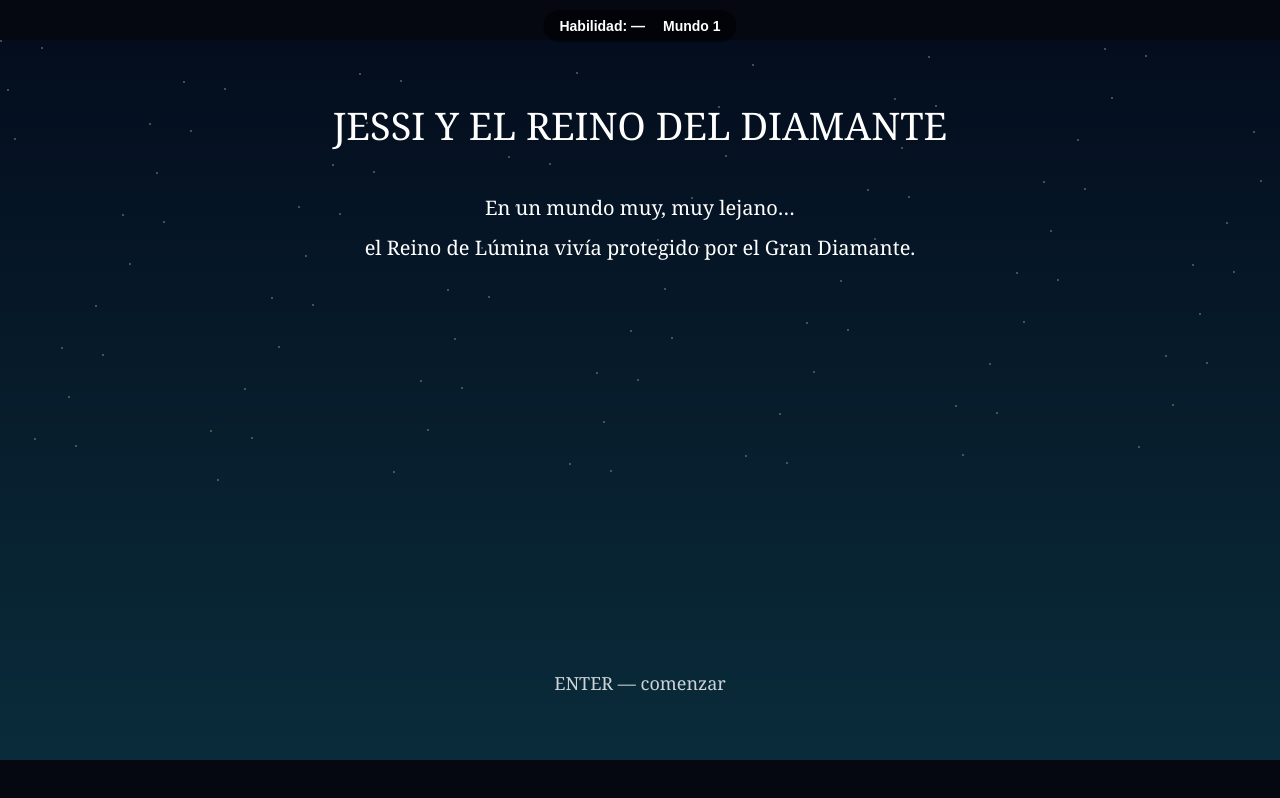
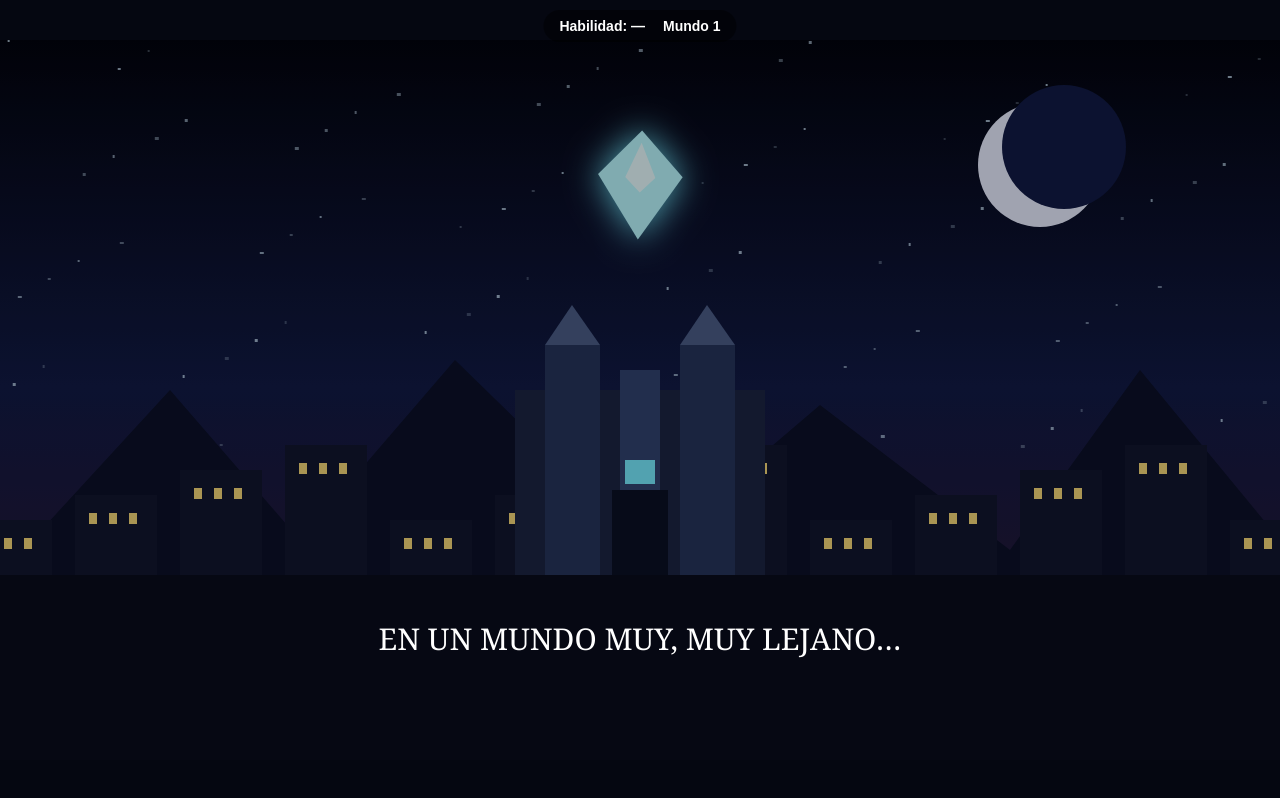
Before and after one commit to casamordiskitos/jessi-reino-diamante, a website: page www/index.html in a window 1280 px wide. Drawn offline with Linux system fonts and the light colour scheme; animation ran at ten frames a second.

Commit message:
Add files via upload

```diff
--- a/www/index.html
+++ b/www/index.html
@@ -2,7 +2,7 @@
 <html lang="es">
 <head>
 <meta charset="utf-8"><meta name="viewport" content="width=device-width,initial-scale=1,viewport-fit=cover">
-<title>Jessi y el Reino del Diamante — V2.0</title>
+<title>Jessi y el Reino del Diamante — V3.3</title>
 <style>
 html,body{margin:0;height:100%;overflow:hidden;background:#050711;color:#fff;font-family:system-ui,Arial}
 body{display:flex;align-items:center;justify-content:center}
@@ -20,12 +20,27 @@ canvas{width:min(100vw,1280px);height:auto;max-height:100vh;image-rendering:auto
 <script>
 const c=document.getElementById('game'),ctx=c.getContext('2d'),W=1280,H=720;
 setTimeout(()=>document.getElementById('loading').style.display='none',900);
-document.documentElement.style.touchAction='none';
+document.documentElement.style.touchAction='none';document.body.style.touchAction='none';
 const K={};let scene='intro',tick=0,world=0,score=0,crystals=0,lives=3,shake=0,msg='',msgT=0,particles=[],power=0,keysCollected=0;
 addEventListener('keydown',e=>{K[e.key.toLowerCase()]=true;if([' ','arrowup'].includes(e.key.toLowerCase()))e.preventDefault();if(e.key==='Enter')startAction()});
 addEventListener('keyup',e=>K[e.key.toLowerCase()]=false);
 document.querySelectorAll('.b').forEach(b=>{let k=b.dataset.k;b.onpointerdown=()=>K[k]=1;b.onpointerup=()=>K[k]=0;b.onpointerleave=()=>K[k]=0});
-function startAction(){if(scene==='intro'||scene==='title'||scene==='gameover'){scene='play';newLevel()}}
+// Control táctil de las pantallas de inicio/fin.
+// La versión anterior solo respondía a ENTER; ahora un toque en la pantalla también continúa.
+c.addEventListener('pointerdown', e=>{
+  if(scene==='intro'||scene==='title'||scene==='gameover'){
+    e.preventDefault();
+    startAction();
+  }
+},{passive:false});
+c.addEventListener('touchstart', e=>{
+  if(scene==='intro'||scene==='title'||scene==='gameover'){
+    e.preventDefault();
+    startAction();
+  }
+},{passive:false});
+
+function startAction(){if(scene==='intro'){scene='title';tick=0;return} if(scene==='title'||scene==='gameover'){scene='play';newLevel()}}
 const hero={x:90,y:540,w:38,h:58,vx:0,vy:0,on:false,dir:1,inv:0};
 let platforms=[],enemies=[],items=[],portal={},boss={};
 function newLevel(){
@@ -44,7 +59,7 @@ function newLevel(){
 function hit(a,b){return a.x<b.x+b.w&&a.x+a.w>b.x&&a.y<b.y+b.h&&a.y+a.h>b.y}
 function fx(x,y,n=12){for(let i=0;i<n;i++)particles.push({x,y,vx:(Math.random()-.5)*8,vy:(Math.random()-.7)*8,life:30+Math.random()*40,s:2+Math.random()*4})}
 function update(){
- if(scene==='intro'){tick++;return}
+ if(scene==='intro'){tick++;if(tick>900){scene='title';tick=0}return}
  if(scene==='title'||scene==='gameover')return;
  if(scene==='ending'){tick++;updateFX();return}
  if(scene==='boss'){updateBoss();updateFX();return}
@@ -89,25 +104,125 @@ function sky(){
 }
 function draw(){
  ctx.save();if(shake){ctx.translate((Math.random()-.5)*shake,(Math.random()-.5)*shake);shake--}sky();
- if(scene==='intro')intro();else if(scene==='title')title();else if(scene==='play')worldDraw();else if(scene==='boss'){worldDraw();bossDraw()}else if(scene==='ending')ending();else gameover();
+ if(scene==='intro')cinematicIntro();else if(scene==='title')title();else if(scene==='play')worldDraw();else if(scene==='boss'){worldDraw();bossDraw()}else if(scene==='ending')ending();else gameover();
  ctx.restore();
 }
-function intro(){
- ctx.fillStyle='rgba(0,0,0,.5)';ctx.fillRect(0,0,W,H);txt('JESSI Y EL REINO DEL DIAMANTE',640,100,38);
- const L=[
- 'En un mundo muy, muy lejano…',
- 'el Reino de Lúmina vivía protegido por el Gran Diamante.',
- 'Pero un tirano surgió de las sombras, conquistó sus tierras',
- 'y convirtió sus ciudades en ruinas.',
- 'Jessica, comandante de la Resistencia, vio caer su mundo.',
- 'Entonces juró recuperar el Tesoro Real y devolverle su esplendor.',
- 'Sin saber que al final de su aventura encontraría algo',
- 'mucho más valioso que todo el oro del reino…'
- ];let n=Math.min(L.length,Math.floor(tick/48)+1);for(let i=0;i<n;i++)txt(L[i],640,175+i*40,20);
- txt('ENTER — comenzar',640,650,18,.8)
+function cinematicIntro(){
+  // Cinemática de apertura: 15 s aprox., totalmente dibujada en el canvas.
+  // No necesita vídeo externo ni conexión a Internet.
+  const t=tick, sec=t/60;
+  const fade=Math.min(1,t/45,Math.max(0,(900-t)/55));
+  ctx.save();
+  const g=ctx.createLinearGradient(0,0,0,H);
+  g.addColorStop(0,'#02030d');g.addColorStop(.48,'#111a45');g.addColorStop(1,'#30152f');
+  ctx.fillStyle=g;ctx.fillRect(0,0,W,H);
+
+  // Estrellas y movimiento de cámara.
+  for(let i=0;i<85;i++){
+    const x=(i*173+(t*(.15+i%3*.08)))%W;
+    const y=(i*79)%430;
+    const a=.25+.5*(.5+.5*Math.sin(t*.035+i));
+    ctx.fillStyle=`rgba(210,235,255,${a})`;ctx.fillRect(x,y,2+(i%3),2+(i%2));
+  }
+  // Luna.
+  ctx.fillStyle='#e8ecff';ctx.beginPath();ctx.arc(1040,125,62,0,Math.PI*2);ctx.fill();
+  ctx.fillStyle='#111a45';ctx.beginPath();ctx.arc(1064,107,62,0,Math.PI*2);ctx.fill();
+
+  // Gran Diamante en el cielo.
+  const pulse=1+.06*Math.sin(t*.09);
+  ctx.save();ctx.translate(640,145);ctx.scale(pulse,pulse);ctx.rotate(Math.sin(t*.01)*.08);
+  ctx.shadowBlur=35;ctx.shadowColor='#73eaff';ctx.fillStyle='#b9f7ff';ctx.beginPath();
+  ctx.moveTo(0,-58);ctx.lineTo(45,-10);ctx.lineTo(0,58);ctx.lineTo(-45,-10);ctx.closePath();ctx.fill();
+  ctx.shadowBlur=0;ctx.fillStyle='#ffffffaa';ctx.beginPath();ctx.moveTo(0,-45);ctx.lineTo(16,-8);ctx.lineTo(0,8);ctx.lineTo(-16,-8);ctx.closePath();ctx.fill();ctx.restore();
+
+  // Reino de Lúmina: castillo y murallas.
+  const pan=Math.min(1,t/240);
+  const baseY=535;
+  ctx.fillStyle='#080b1c';
+  ctx.fillRect(0,baseY,W,H-baseY);
+  // Montañas.
+  ctx.fillStyle='#0b1028';ctx.beginPath();ctx.moveTo(0,baseY);ctx.lineTo(170,350);ctx.lineTo(300,500);ctx.lineTo(455,320);ctx.lineTo(650,510);ctx.lineTo(820,365);ctx.lineTo(1010,510);ctx.lineTo(1140,330);ctx.lineTo(1280,500);ctx.lineTo(1280,baseY);ctx.closePath();ctx.fill();
+  // Ciudad.
+  for(let i=0;i<14;i++){
+    const x=i*105-30;
+    const h=55+(i%4)*25;
+    ctx.fillStyle='#11162f';ctx.fillRect(x,baseY-h,82,h);
+    for(let w=0;w<3;w++){ctx.fillStyle='#f6d878';ctx.fillRect(x+14+w*20,baseY-h+18,8,11)}
+  }
+  // Castillo central.
+  ctx.fillStyle='#1b2442';ctx.fillRect(515,350,250,185);
+  ctx.fillStyle='#26345b';ctx.fillRect(545,305,55,230);ctx.fillRect(680,305,55,230);
+  ctx.fillStyle='#31436f';ctx.fillRect(620,330,40,205);
+  for(const x of [545,680]){ctx.beginPath();ctx.moveTo(x,305);ctx.lineTo(x+27,265);ctx.lineTo(x+55,305);ctx.closePath();ctx.fillStyle='#4b5d87';ctx.fill()}
+  ctx.fillStyle='#0a1024';ctx.fillRect(612,450,56,85);ctx.fillStyle='#77eaff';ctx.fillRect(625,420,30,24);
+
+  // Tirano aparece desde las sombras.
+  const villain=Math.max(0,Math.min(1,(t-270)/120));
+  if(villain>0){
+    ctx.globalAlpha=villain;
+    ctx.fillStyle='#07040b';ctx.beginPath();ctx.ellipse(1030,450,120,155,0,0,Math.PI*2);ctx.fill();
+    ctx.fillStyle='#8e315d';ctx.fillRect(985,390,90,110);
+    ctx.fillStyle='#ff547a';ctx.fillRect(1005,415,12,12);ctx.fillRect(1043,415,12,12);
+    ctx.fillStyle='#d7a2c2';ctx.beginPath();ctx.moveTo(975,390);ctx.lineTo(995,330);ctx.lineTo(1015,390);ctx.moveTo(1045,390);ctx.lineTo(1065,330);ctx.lineTo(1085,390);ctx.fill();
+    ctx.globalAlpha=1;
+  }
+
+  // Transición de destrucción: fuego y humo.
+  const ruin=Math.max(0,Math.min(1,(t-390)/150));
+  if(ruin>0){
+    ctx.globalAlpha=ruin;
+    for(let i=0;i<8;i++){
+      const x=80+i*160, flame=20+18*Math.sin(t*.08+i);
+      ctx.fillStyle='#ff7a35';ctx.beginPath();ctx.arc(x,baseY-18,flame,0,Math.PI*2);ctx.fill();
+      ctx.fillStyle='#ffd35a';ctx.beginPath();ctx.arc(x,baseY-28,flame*.48,0,Math.PI*2);ctx.fill();
+    }
+    for(let i=0;i<20;i++){
+      const x=(i*71+t*.25)%W,y=baseY-70-((t+i*33)%180);
+      ctx.fillStyle='rgba(35,35,45,.55)';ctx.beginPath();ctx.arc(x,y,8+(i%4)*4,0,Math.PI*2);ctx.fill();
+    }
+    ctx.globalAlpha=1;
+  }
+
+  // Jessica, comandante de la Resistencia, entra en primer plano.
+  const heroIn=Math.max(0,Math.min(1,(t-500)/150));
+  if(heroIn>0){
+    const hx=180+heroIn*280, hy=520;
+    ctx.save();ctx.translate(hx,hy);ctx.globalAlpha=heroIn;
+    // capa
+    ctx.fillStyle='#6f4bd4';ctx.beginPath();ctx.moveTo(-35,10);ctx.lineTo(35,10);ctx.lineTo(52,105);ctx.lineTo(-52,105);ctx.closePath();ctx.fill();
+    // cuerpo/cabeza
+    ctx.fillStyle='#e8b8d0';ctx.beginPath();ctx.arc(0,-10,22,0,Math.PI*2);ctx.fill();
+    ctx.fillStyle='#2d173b';ctx.beginPath();ctx.arc(0,-20,24,Math.PI,Math.PI*2);ctx.fill();
+    ctx.fillStyle='#f0d5bd';ctx.fillRect(-16,28,32,40);
+    // espada
+    ctx.save();ctx.rotate(-.55);ctx.fillStyle='#dffbff';ctx.fillRect(30,-35,8,95);ctx.fillStyle='#ffd86e';ctx.fillRect(18,50,34,7);ctx.restore();
+    ctx.globalAlpha=1;ctx.restore();
+  }
+
+  // Rayos de esperanza sobre Jessica.
+  if(t>650){
+    const q=Math.min(1,(t-650)/100);
+    ctx.globalAlpha=q*.35;ctx.fillStyle='#9eeaff';ctx.beginPath();ctx.moveTo(640,145);ctx.lineTo(430,535);ctx.lineTo(520,535);ctx.closePath();ctx.fill();ctx.globalAlpha=1;
+  }
+
+  // Texto cinematográfico por escenas.
+  ctx.fillStyle=`rgba(0,0,0,${.22+.38*Math.min(1,t/220)})`;ctx.fillRect(0,0,W,H);
+  if(t<180){txt('EN UN MUNDO MUY, MUY LEJANO…',640,610,30,fade)}
+  else if(t<330){txt('EL REINO DE LÚMINA VIVÍA BAJO LA LUZ DEL GRAN DIAMANTE.',640,610,22,fade)}
+  else if(t<480){txt('PERO UN TIRANO SURGIÓ DE LAS SOMBRAS.',640,610,30,fade)}
+  else if(t<650){txt('LA RESISTENCIA FUE DERROTADA.',640,610,30,fade);txt('Y EL REINO CAYÓ EN LA OSCURIDAD.',640,650,23,fade)}
+  else if(t<820){txt('UNA COMANDANTE SE ALZÓ.',640,600,34,fade);txt('JESSICA.',640,645,42,1)}
+  else {txt('SU AVENTURA ESTÁ A PUNTO DE COMENZAR…',640,610,28,fade)}
+
+  // Indicador de interacción: tocar salta la cinemática al título.
+  if(t>180){
+    const blink=.65+.35*Math.sin(t*.09);
+    txt('TOCA LA PANTALLA PARA CONTINUAR',640,685,16,blink);
+  }
+  ctx.restore();
 }
-function title(){txt('JESSI Y EL REINO DEL DIAMANTE',640,230,48);txt('Una aventura creada especialmente para Jessi',640,285,23);
- txt('3 mundos · habilidades · enemigos · jefe final · secreto del Tesoro Real',640,330,16,.72);txt('ENTER — comenzar',640,500,22);txt('A/D o ◀ ▶ · ESPACIO/W/▲ para saltar',640,545,17,.75)}
+function title(){txt('JESSI Y EL REINO DEL DIAMANTE',640,205,48);txt('Una aventura creada especialmente para Jessi',640,265,23);
+ txt('3 mundos · habilidades · enemigos · jefe final · secreto del Tesoro Real',640,315,16,.72);txt('TOCA LA PANTALLA o pulsa ENTER — comenzar',640,485,22);txt('A/D o ◀ ▶ · ESPACIO/W/▲ para saltar',640,530,17,.75);txt('La aventura de Jessi comienza ahora.',640,585,18,.85)}
 function worldDraw(){
  for(const p of platforms){ctx.fillStyle=world?'#5b3b58':'#405376';ctx.fillRect(p.x,p.y,p.w,p.h);ctx.fillStyle=world?'#ca7da0':'#6eb4cc';ctx.fillRect(p.x,p.y,p.w,6)}
  for(const it of items)if(!it.got){ctx.save();ctx.translate(it.x,it.y);ctx.rotate(Math.PI/4);ctx.fillStyle='#76eaff';ctx.fillRect(-10,-10,20,20);ctx.restore()}
@@ -142,6 +257,6 @@ function ending(){
  else {txt('EL TESORO REAL',640,95,30);ring(640,245,(tick-430)*.04,.85);txt('Jessi…',640,455,32);txt('¿QUIERES CASARTE CONMIGO?',640,510,40);txt('Con todo mi amor, Iñaki ❤️',640,565,23);txt('Mi aventura favorita eres tú.',640,625,18,.8)}
  for(const a of particles){ctx.fillStyle=['#ffd86e','#fff','#9eeaff','#ff9ac1'][Math.floor(a.life)%4];ctx.fillRect(a.x,a.y,a.s+2,a.s+2)}
 }
-function gameover(){ctx.fillStyle='#000c';ctx.fillRect(0,0,W,H);txt('LA RESISTENCIA HA CAÍDO',640,270,40);txt('No te rindas, Jessica.',640,325,23);txt('ENTER — volver a intentarlo',640,500,20)}
+function gameover(){ctx.fillStyle='#000c';ctx.fillRect(0,0,W,H);txt('LA RESISTENCIA HA CAÍDO',640,270,40);txt('No te rindas, Jessica.',640,325,23);txt('TOCA LA PANTALLA o pulsa ENTER — volver a intentarlo',640,500,20)}
 newLevel();function loop(){update();draw();requestAnimationFrame(loop)}loop();
 if('serviceWorker' in navigator)navigator.serviceWorker.register('sw.js');</script></body></html>
```
